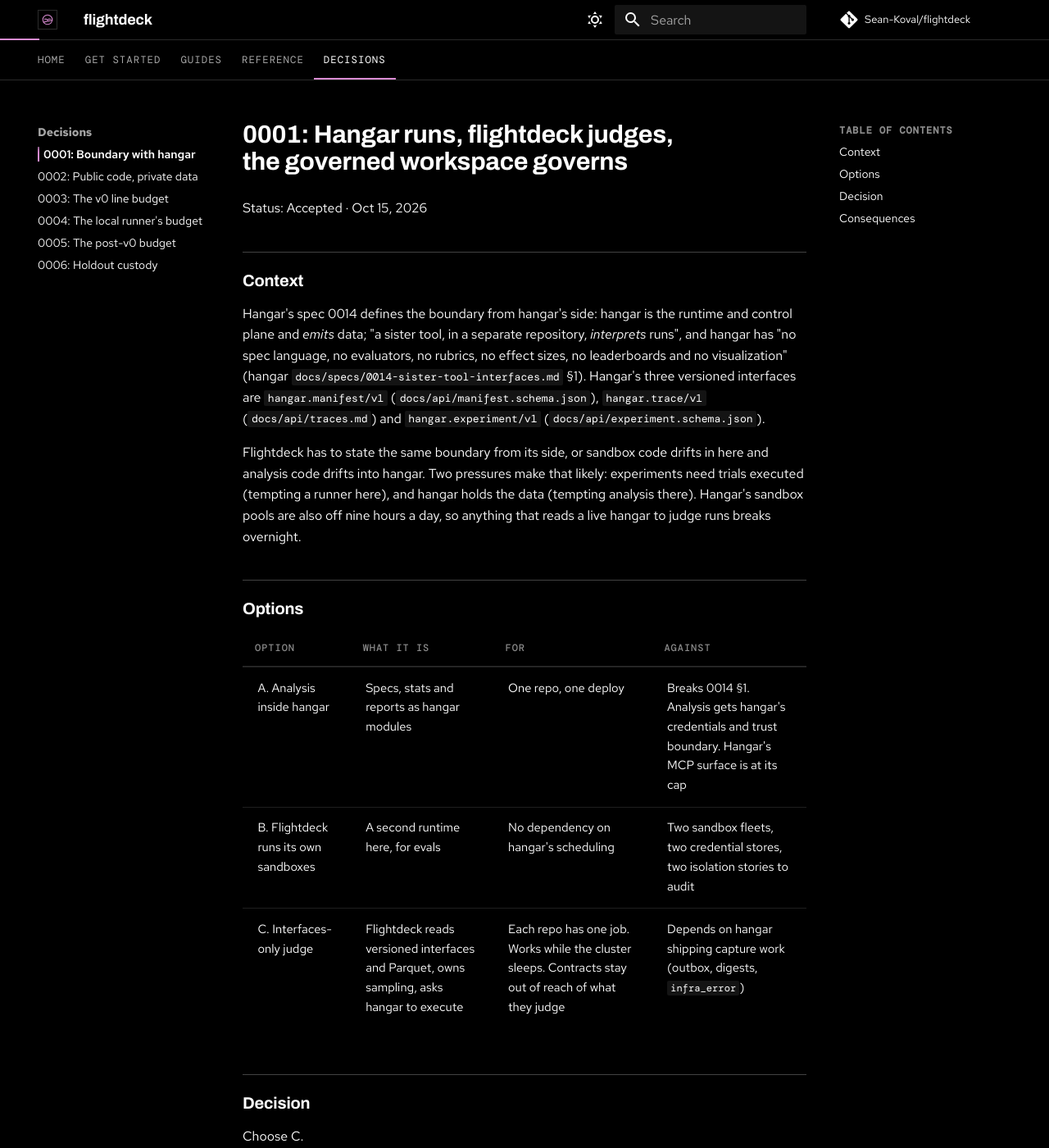
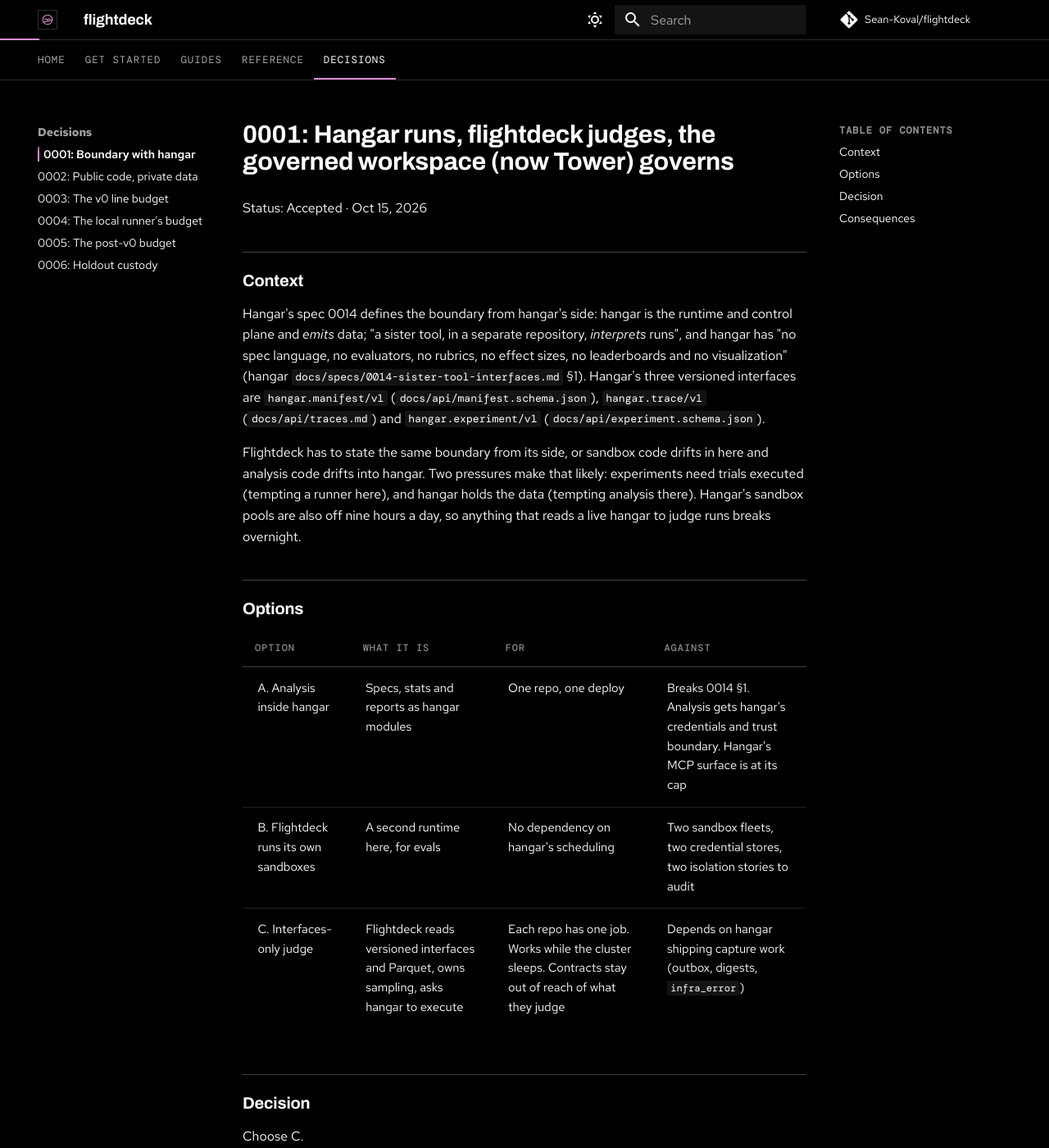
Before and after one commit to Sean-Koval/flightdeck, an MkDocs documentation site: the page built from docs/decisions/0001-boundary-with-hangar.md, in a window 1280 px wide and 1400 px high. Shown: the whole window at 82% size. Built offline with MkDocs 1.6.1 and Material for MkDocs 9.7.7, drawn with Linux system fonts in a browser that asks for light colours; comment, search, counter and statistics services are not loaded; some of the changed text lies outside the part shown.

Commit message:
docs(adr): note "(now Tower)" in ADRs 0001 and 0006
Main's #63 renamed the governed workspace to Tower in the diagram, the README, holdouts.md and custody.py, and kept
the ADRs as written. This adds "(now Tower)" beside the old name in ADR 0001's title and decision and in ADR 0006's
context, so readers can follow the history without the text being rewritten.

Co-Authored-By: Claude Opus 5.5 <noreply@anthropic.com>
Claude-Session: https://claude.ai/code/session_01HvitnJ1UBiCErYxq9RC6B8

```diff
--- a/docs/decisions/0001-boundary-with-hangar.md
+++ b/docs/decisions/0001-boundary-with-hangar.md
@@ -1,4 +1,4 @@
-# 0001: Hangar runs, flightdeck judges, the governed workspace governs
+# 0001: Hangar runs, flightdeck judges, the governed workspace (now Tower) governs
 
 Status: Accepted · Oct 15, 2026
 
@@ -27,7 +27,7 @@ live hangar to judge runs breaks overnight.
 
 Choose C.
 
-1. Hangar runs. Flightdeck judges. The governed workspace governs.
+1. Hangar runs. Flightdeck judges. The governed workspace (now Tower) governs.
 2. Flightdeck never holds sandbox, provider or team credentials.
 3. Flightdeck reads only hangar's versioned interfaces and the Parquet data plane, never hangar's SQLite or data
    directory. This holds wherever the GCS → Parquet compactor ends up living.
```
Also changed, not shown: docs/decisions/0006-holdout-custody.md (+1 -1 lines).
